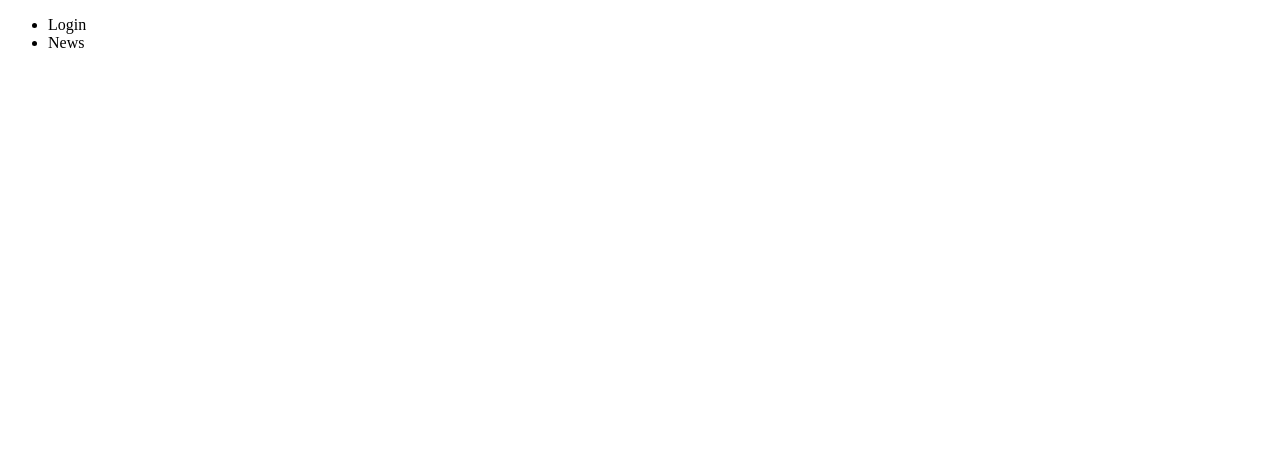
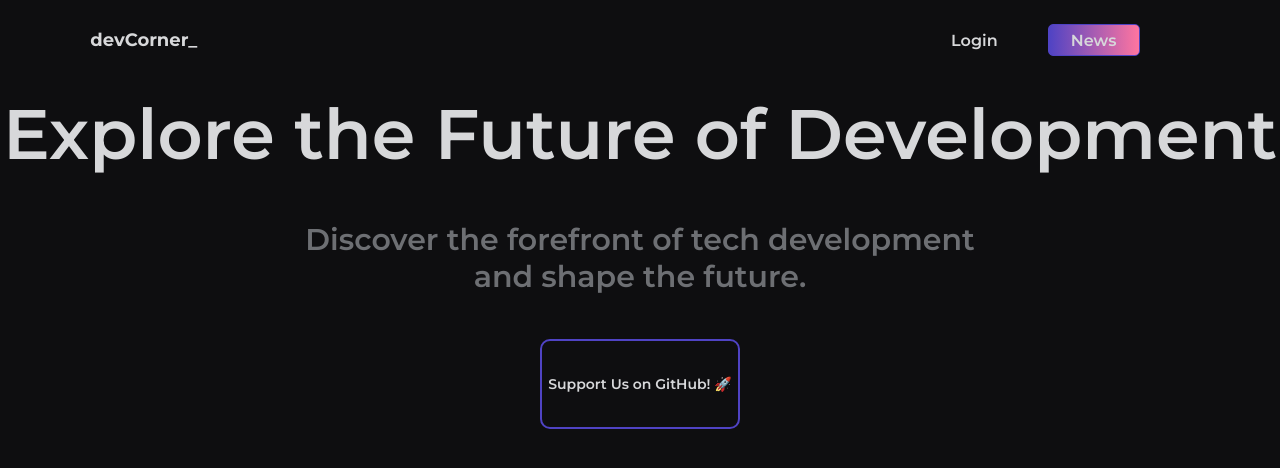
Before and after one commit to tadeowoto/devCorner, a plain HTML site: page index.html in a window 1280 px wide. Drawn offline with Linux system fonts and the light colour scheme.

Commit message:
first changes, html and css

```diff
--- a/index.html
+++ b/index.html
@@ -14,13 +14,34 @@
   </head>
   <body>
     <nav class="nav-container">
-      <div class="logo"></div>
+      <div class="logo">
+        <a class="main-logo" href="index.html">devCorner_</a>
+      </div>
       <div class="nav-r-inf">
         <ul class="menu-list">
-          <li class="menu-item">Login</li>
-          <li class="menu-item">News</li>
+          <li class="menu-item" id="login-button">Login</li>
+          <li class="menu-item" id="news-button">News</li>
         </ul>
       </div>
     </nav>
+    <section class="main-section">
+      <div class="main-text-container">
+        <h1 class="main-title">Explore the Future of Development</h1>
+        <p class="title-description">
+          Discover the forefront of tech development<br />
+          and shape the future.
+        </p>
+        <a
+          href="https://github.com/tadeowoto/devCorner"
+          class="gh-a"
+          target="_blank"
+        >
+          <button class="gh-button">Support Us on GitHub! 🚀</button>
+        </a>
+      </div>
+      <div class="main-image">
+        <img src="" alt="" />
+      </div>
+    </section>
   </body>
 </html>
--- a/styles/index.css
+++ b/styles/index.css
@@ -2,6 +2,7 @@
     /* colors */
     --main-dark-bg:#0E0E10;
     --title-color:#D7D8DA;
+    --p-color:#6D6F73;
     --highlight-color: #4F43C4;
 
     /* fonts */
@@ -12,7 +13,141 @@
     /* weight */
 
     --bold:700;
-    --medium:500;
+    --medium:600;
     --light:400;
 
+    /* styles */
+    margin: 0;
 }
+
+/* nav */
+
+
+.nav-container{
+    height: 80px;
+    background-color: var(--main-dark-bg);
+    display: flex;
+    justify-content: space-around;
+}
+
+.logo{
+    width: 50%;
+    display: flex;
+    align-items: center;
+}
+
+.main-logo{
+    font-size: 18px;
+    font-family: var(--font-primary);
+    font-weight: var(--bold);
+    color: var(--title-color);
+    text-decoration: none;
+}
+
+
+.nav-r-inf{
+    display: flex;
+    align-items: center;
+    justify-content: space-around;
+}
+
+.menu-list{
+    height: 100%;
+    display: flex;
+    align-items: center;
+    font-family: var(--font-primary);
+    font-weight: var(--medium);
+    color: var(--title-color);
+}
+
+.menu-item{
+    margin-right: 50px;
+    list-style: none;
+}
+
+#news-button{
+    display: flex;
+    align-items: center;
+    justify-content: center;
+    width: 90px;
+    height: 30px;
+    text-align: center;
+    background: linear-gradient(to right, #4F43C4, #FF75A0);
+    border: 1px solid #4F43C4;
+    border-radius: 5px;
+}
+
+
+/* nav-interactions */
+
+
+
+/* main-section */
+
+.main-section{
+    width: 100%;
+    height: calc(100vh - 80px);
+    background-color: var(--main-dark-bg);
+    display: flex;
+    flex-direction: column;
+}
+
+.main-text-container{
+    width: 100%;
+    height: 50%;
+    display: flex;
+    flex-direction: column;
+    align-items: center;
+    justify-content: center;
+    text-align: center;
+}
+
+.main-title{
+    font-family: var(--font-primary);
+    font-weight: var(--medium);
+    color: var(--title-color);
+    font-size: 70px;
+    text-wrap: wrap;
+}
+
+.title-description{
+    font-family: var(--font-primary);
+    font-weight: var(--medium);
+    color: var(--p-color);
+    font-size: 30px;
+    text-wrap: wrap;
+    margin-top: 44px;
+}
+
+
+.main-image{
+    width: 100%;
+    height: 50%;
+    display: flex;
+    align-items: center;
+    justify-content: center;
+}
+
+.gh-a{
+    margin-top: 44px;
+}
+
+.gh-button{
+    width: 200px;
+    height: 90px;
+    background-color: transparent;
+    border: 2px solid var(--highlight-color);
+    border-radius: 10px;
+    color: var(--title-color);
+    font-size: 14px;
+    font-family: var(--font-primary);
+    font-weight: var(--medium);
+}
+
+.gh-button:hover{
+    cursor: pointer;
+    width: 210px;
+    height: 100px;
+    font-size: 16px;
+    border: 2px solid #FF75A0;
+}
```
